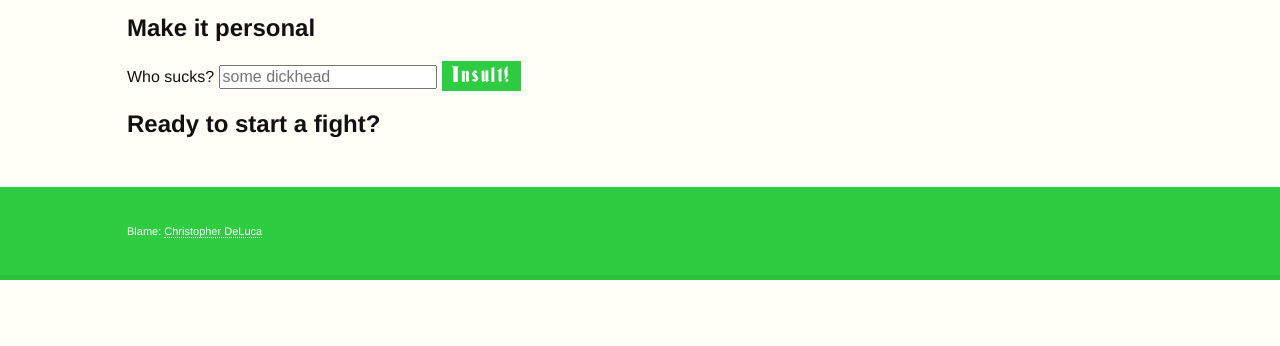
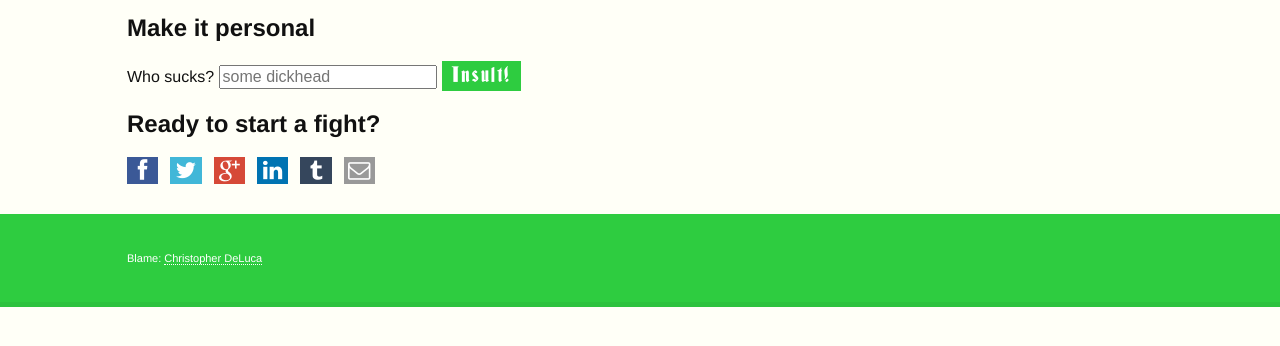
Before and after one commit to bronzehedwick/french-knight, a plain HTML site: page index.html in a window 1280 px wide. Shown: the part 240-586 px from the top of the page. Drawn offline with Linux system fonts and the light colour scheme.

Commit message:
Add social icons.

```diff
--- a/css/main.css
+++ b/css/main.css
@@ -10,6 +10,54 @@
   font-weight: normal;
   font-style: normal;
 }
+
+@font-face {
+  font-family: 'social-icons';
+  src: url('../fonts/social-icons/social-icons.eot?73973183');
+  src: url('../fonts/social-icons/social-icons.eot?73973183#iefix') format('embedded-opentype'),
+       url('../fonts/social-icons/social-icons.woff?73973183') format('woff'),
+       url('../fonts/social-icons/social-icons.ttf?73973183') format('truetype'),
+       url('../fonts/social-icons/social-icons.svg?73973183#social-icons') format('svg');
+  font-weight: normal;
+  font-style: normal;
+}
+
+[class^="icon-"]:before, [class*=" icon-"]:before {
+  font-family: 'social-icons';
+  font-style: normal;
+  font-weight: normal;
+  speak: none;
+
+  display: inline-block;
+  text-decoration: inherit;
+  width: 1em;
+  margin-right: .2em;
+  text-align: center;
+
+  /* For safety - reset parent styles, that can break glyph codes*/
+  font-variant: normal;
+  text-transform: none;
+
+  /* fix buttons height, for twitter bootstrap */
+  line-height: 1em;
+
+  /* Animation center compensation - margins should be symmetric */
+  /* remove if not needed */
+  margin-left: .2em;
+
+  /* you can be more comfortable with increased icons size */
+  font-size: 140%;
+
+  position: relative;
+  top: 2px;
+}
+
+.icon-mail:before { content: '\e800'; }
+.icon-facebook:before { content: '\e805'; }
+.icon-gplus:before { content: '\e803'; }
+.icon-linkedin:before { content: '\e804'; }
+.icon-tumblr:before { content: '\e802'; }
+.icon-twitter:before { content: '\e801'; }
 
 html,
 button,
@@ -219,6 +267,34 @@ Author's custom styles
   width: 36%;
 }
 
+.social-buttons {
+  padding: 0;
+  list-style-type: none;
+}
+
+.social-buttons li {
+  float: left;
+}
+
+.social-buttons a {
+  margin-right: 12px;
+  display: inline-block;
+  border-bottom: none;
+}
+
+.icon-mail { background-color: #999; }
+.icon-facebook { background-color: #3b5997; }
+.icon-gplus { background-color: #d64937; }
+.icon-linkedin {  background-color: #0073b2; }
+.icon-tumblr { background-color: #35465c; }
+.icon-twitter{ background-color: #41b7d8; }
+
+.icon-mail:hover { background-color: #888; }
+.icon-facebook:hover { background-color: #263960; }
+.icon-gplus:hover { background-color: #a02f21; }
+.icon-linkedin:hover { background-color: #004265; }
+.icon-tumblr:hover { background-color: #19212b; }
+.icon-twitter:hover { background-color: #238caa; }
 
 /* ==========================================================================
 Media Queries
--- a/index.html
+++ b/index.html
@@ -46,6 +46,14 @@
         </section>
         <section>
           <h2>Ready to start a fight?</h2>
+          <ul class="social-buttons">
+            <li><a class="icon-facebook" target="_blank" href="https://twitter.com/intent/tweet?text=YOUR-TITLE&url=http://hypnotictoast.com/french-knight&via=TWITTER-HANDLE"></a></li>
+            <li><a class="icon-twitter" target="_blank" href="https://www.facebook.com/sharer/sharer.php?u=http://hypnotictoast.com/french-knight"></a></li>
+            <li><a class="icon-gplus" target="_blank" href="https://plus.google.com/share?url=http://hypnotictoast.com/french-knight"></a></li>
+            <li><a class="icon-linkedin" target="_blank" href="https://www.linkedin.com/shareArticle?mini=true&url=http://hypnotictoast.com/french-knight&title=YOUR-TITLE&summary=YOUR-SUMMARY&source=http://hypnotictoast.com/french-knight"></a></li>
+            <li><a class="icon-tumblr" target="_blank" href="http://www.tumblr.com/share"></a></li>
+            <li><a class="icon-mail" href="mailto:somedude"></a></li>
+          </ul>
         </section>
       </article>
 
```
Also changed, not shown: fonts/social-icons/social-icons.svg (added), fonts/social-icons/social-icons.ttf (added), fonts/social-icons/social-icons.woff (added), 1 other file.
